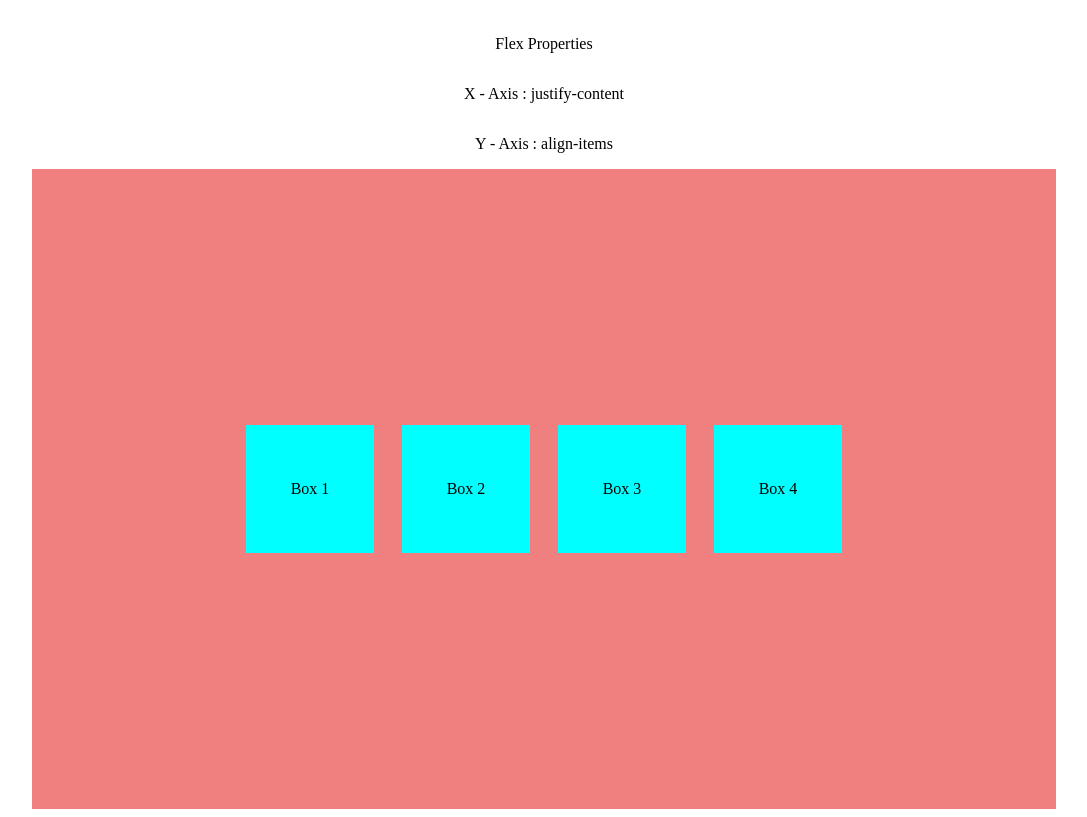
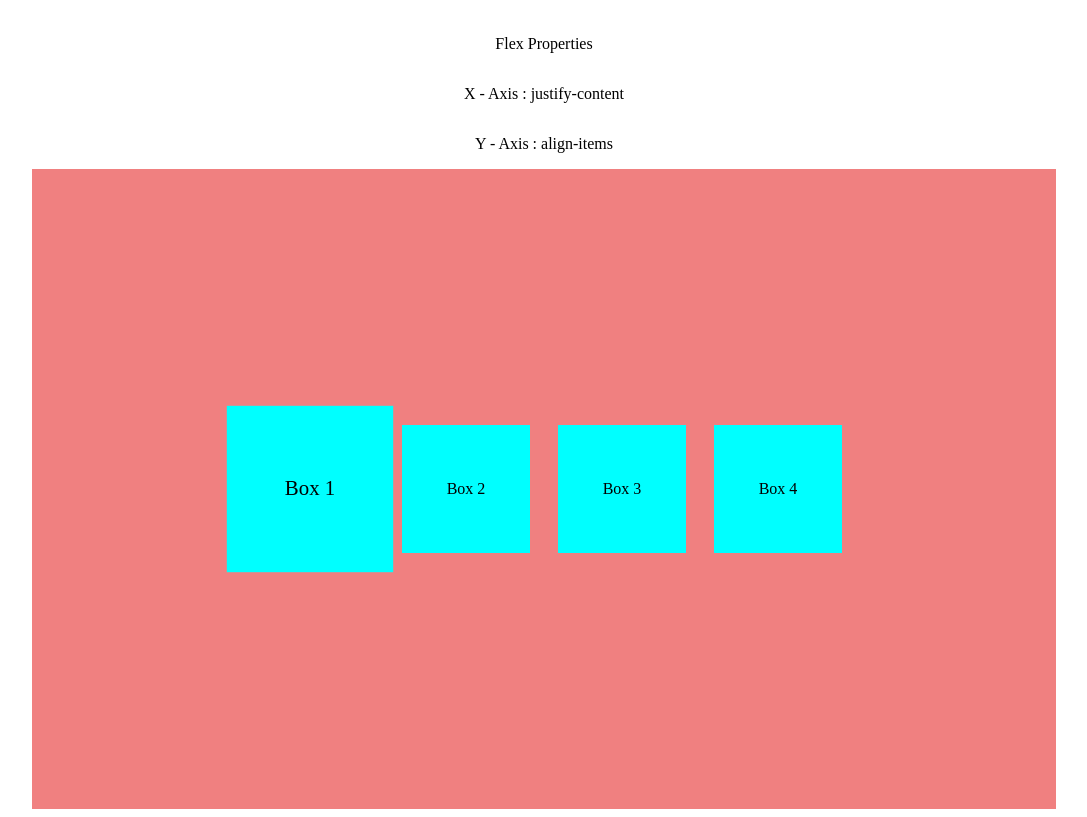
Before and after one commit to Paramesh-Kumar-2004/Guvi-Mainboot-Practice, a plain HTML site: page Class 8/Flex Box/index.html in a window 1280 px wide. In both pictures the pointer is over the element "Box 1". Shown: the part 69-886 px from the top of the page, without its empty margins (96-1183 px from the left). Drawn offline with Linux system fonts and the light colour scheme.

Commit message:
Practice Flex Box

```diff
--- a/Class 8/Flex Box/style.css
+++ b/Class 8/Flex Box/style.css
@@ -1,4 +1,4 @@
-body{
+body {
     display: flex;
     flex-direction: column;
     justify-content: center;
@@ -22,4 +22,11 @@ body{
     height: 100px;
     width: 100px;
     background: cyan;
+    cursor: pointer;
 }
+
+
+.Box:hover {
+    scale: 1.3;
+    transition: all 126ms ease-in-out;
+}
```
Also changed, not shown: Class 8/Flex Box/index.html (+1 -0 lines).
